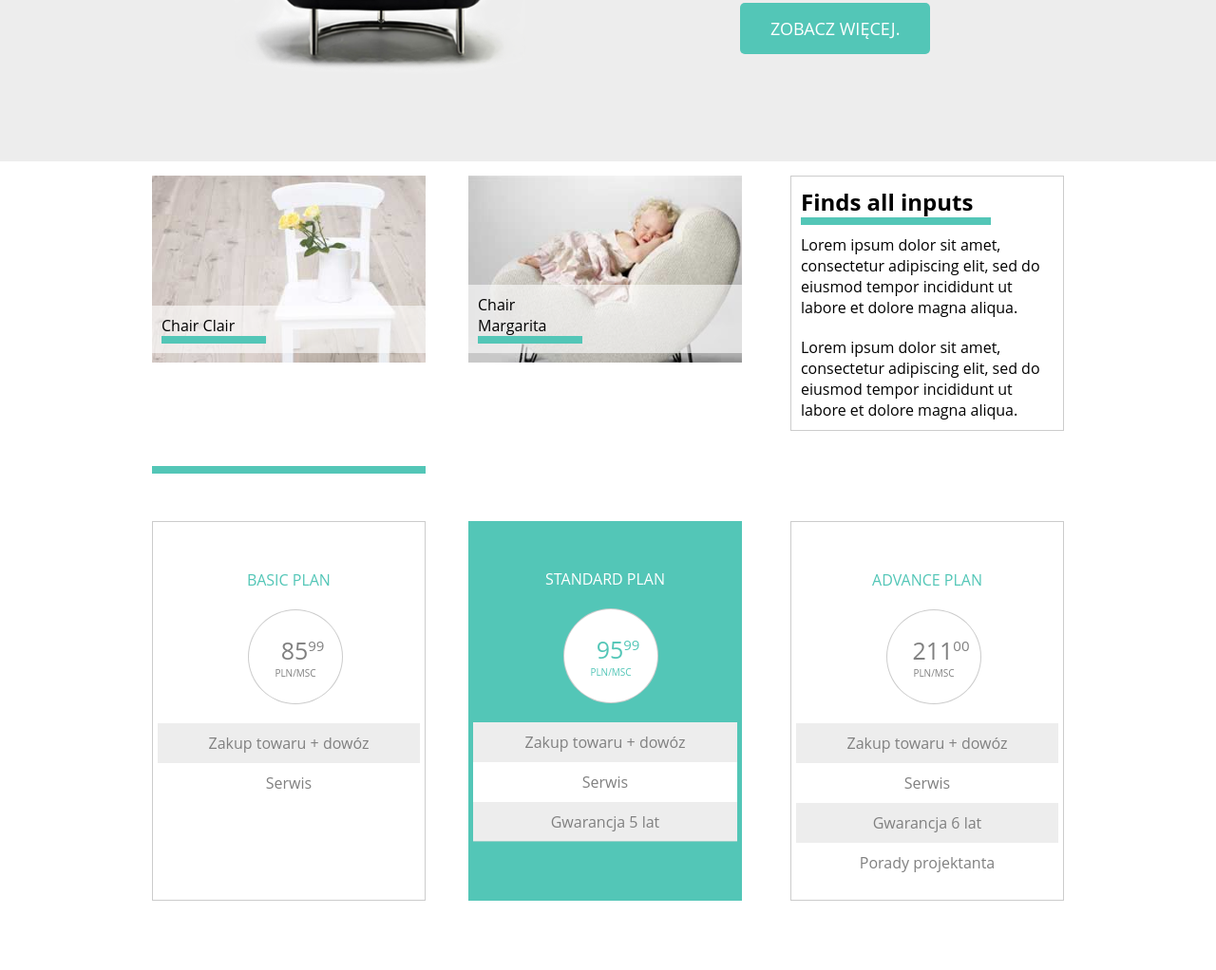
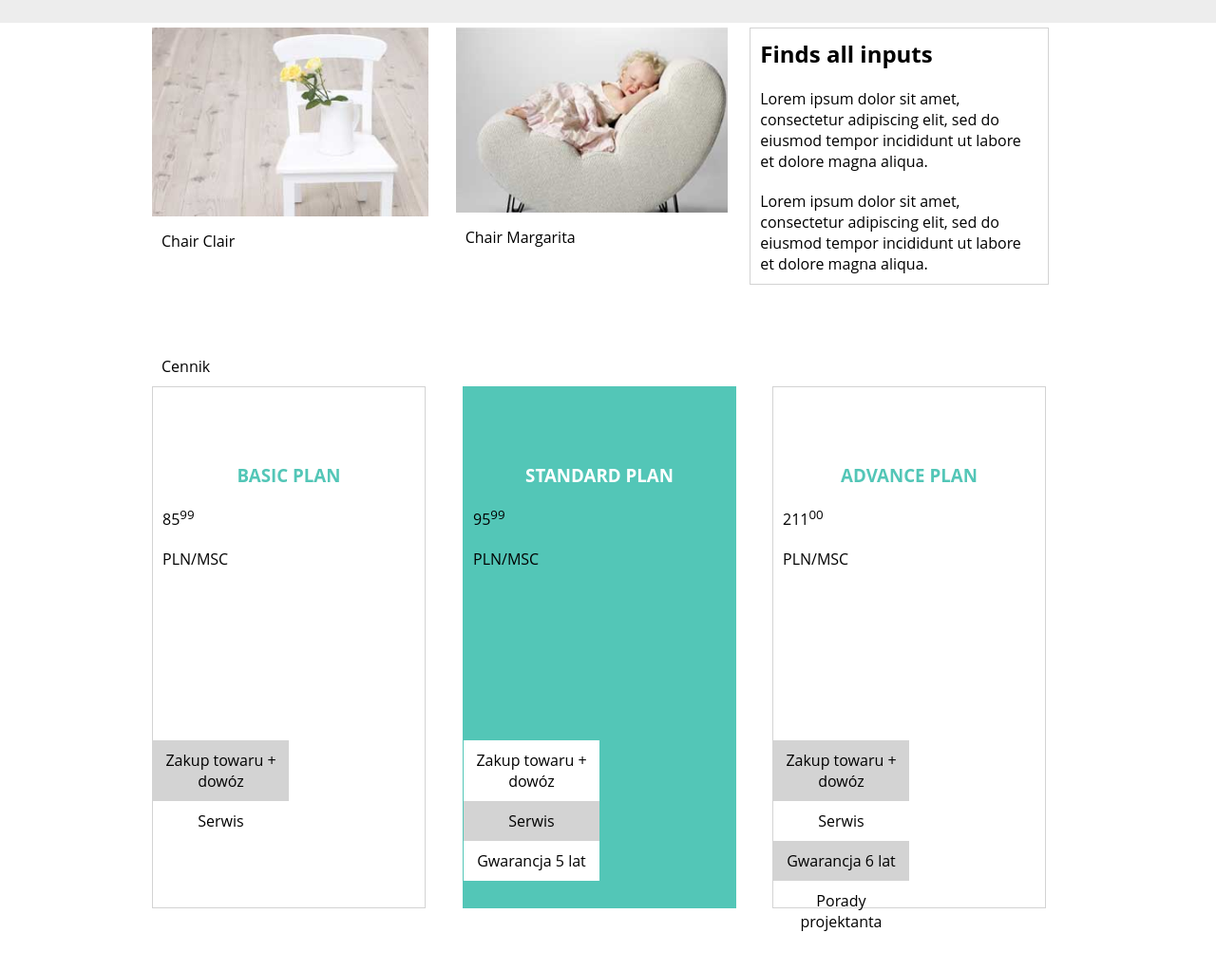
Before and after one commit to Norbert00/-Warsztaty, a plain HTML site: page idnex.html in a window 1280 px wide. Shown: the part 377-1399 px from the top of the page at 95% size. Before the commit the page ends 1346 px from the top, so only its background shows below. Drawn offline with Linux system fonts and the light colour scheme.

```diff
--- a/css/style.css
+++ b/css/style.css
@@ -9,28 +9,46 @@
     border: 1px solid red;
 }*/
 
-.container::after, .plan::after, nav::after, section::after {
+header::after, .container::after, .dupa::after, .greenLine::after{
     content: "";
     clear: both;
     display: block;
 }
+
+.clearfix::after {
+    content: "";
+    clear: both;
+    display: block;
+}
+
+
 
 /*header*/
 
 header {
     width: 100%;
     background-color: black;
+    color: #fff;
 }
 
 span {
     color: rgb(83, 198, 183);
-    font-weight: 700;
+}
+
+.slider {
+background: rgba(255,255,255,1);
+background: -moz-linear-gradient(top, rgba(255,255,255,1) 52%, rgba(248,248,248,1) 55%, rgba(246,246,246,1) 56%, rgba(237,237,237,1) 59%, rgba(237,237,237,1) 60%);
+background: -webkit-gradient(left top, left bottom, color-stop(52%, rgba(255,255,255,1)), color-stop(55%, rgba(248,248,248,1)), color-stop(56%, rgba(246,246,246,1)), color-stop(59%, rgba(237,237,237,1)), color-stop(60%, rgba(237,237,237,1)));
+background: -webkit-linear-gradient(top, rgba(255,255,255,1) 52%, rgba(248,248,248,1) 55%, rgba(246,246,246,1) 56%, rgba(237,237,237,1) 59%, rgba(237,237,237,1) 60%);
+background: -o-linear-gradient(top, rgba(255,255,255,1) 52%, rgba(248,248,248,1) 55%, rgba(246,246,246,1) 56%, rgba(237,237,237,1) 59%, rgba(237,237,237,1) 60%);
+background: -ms-linear-gradient(top, rgba(255,255,255,1) 52%, rgba(248,248,248,1) 55%, rgba(246,246,246,1) 56%, rgba(237,237,237,1) 59%, rgba(237,237,237,1) 60%);
+background: linear-gradient(to bottom, rgba(255,255,255,1) 52%, rgba(248,248,248,1) 55%, rgba(246,246,246,1) 56%, rgba(237,237,237,1) 59%, rgba(237,237,237,1) 60%);
+filter: progid:DXImageTransform.Microsoft.gradient( startColorstr='#ffffff', endColorstr='#ededed', GradientType=0 );
 }
 
 .container {
     width: 960px;
     margin: 0 auto;
-    color: white;
     padding-top: 5px;
 }
 
@@ -41,20 +59,10 @@
     padding: 10px;
 }
 
-.logo p {
-	padding-left: 15px;
-}
-
-
-header > div.container {
-	text-transform: uppercase;
-}
-
 
 nav {
     width: 50%;
     float: left;
-    padding-right: 15px;
 }
 
 ul li {
@@ -63,32 +71,14 @@
     padding: 10px;
 }
 
-a {
-	text-decoration: none;
-	color: white;
-	padding: 5px;
-}
-
 
 /*section*/
 
-.slider {
-background: rgba(255,255,255,1);
-background: -moz-linear-gradient(top, rgba(255,255,255,1) 52%, rgba(248,248,248,1) 55%, rgba(246,246,246,1) 56%, rgba(237,237,237,1) 59%, rgba(237,237,237,1) 60%);
-background: -webkit-gradient(left top, left bottom, color-stop(52%, rgba(255,255,255,1)), color-stop(55%, rgba(248,248,248,1)), color-stop(56%, rgba(246,246,246,1)), color-stop(59%, rgba(237,237,237,1)), color-stop(60%, rgba(237,237,237,1)));
-background: -webkit-linear-gradient(top, rgba(255,255,255,1) 52%, rgba(248,248,248,1) 55%, rgba(246,246,246,1) 56%, rgba(237,237,237,1) 59%, rgba(237,237,237,1) 60%);
-background: -o-linear-gradient(top, rgba(255,255,255,1) 52%, rgba(248,248,248,1) 55%, rgba(246,246,246,1) 56%, rgba(237,237,237,1) 59%, rgba(237,237,237,1) 60%);
-background: -ms-linear-gradient(top, rgba(255,255,255,1) 52%, rgba(248,248,248,1) 55%, rgba(246,246,246,1) 56%, rgba(237,237,237,1) 59%, rgba(237,237,237,1) 60%);
-background: linear-gradient(to bottom, rgba(255,255,255,1) 52%, rgba(248,248,248,1) 55%, rgba(246,246,246,1) 56%, rgba(237,237,237,1) 59%, rgba(237,237,237,1) 60%);
-filter: progid:DXImageTransform.Microsoft.gradient( startColorstr='#ffffff', endColorstr='#ededed', GradientType=0 );
-height: 500px;
+.greenLine {
+    width: 30%;
+    height: 10px;
+    background-color: rgb(83, 198, 183);
 }
-
-section.slider > div.container {
-	padding-top: 100px;
-}
-
-
 h1 {
     color: black;
     padding: 5px;
@@ -122,180 +112,207 @@
     color: white;
     text-transform: uppercase;
 }
-.button a {
-	padding: 8% 3% 8% 3%;
+
+/*section2*/
+img {
+    height: 100%;
+    width: 94%;
 }
 
-/*section2*/
-section > div.container {
-	padding-top: 15px;
-}
-
-img {
-    width: 100%;
-    height: 90%;
-}
-
-.box3, .box4, .box5 {
-    width: 30%;
+.box3, .box4, .box5{
+    width: 32.777%;
     float: left;
 }
 
-.box5 {
-	float: right;
+.container .box3 {
+    padding-right: 5px;
+}
+.container .box4 {
+    padding: 0 5px 0 5px;
 }
 
-.box4 {
-	margin-left: 45px;
-    margin-right: 25px;
+.container.box5 {
+    padding-left: 5px;
 }
 
-.box5, .box6, .box8 {
-	border: 1px solid rgba(0,0,0,0.2);
+.box5 {
+    border: 1px solid lightgrey;
 }
 
-
-.box5 p, h2 {
-    color: black;
-    padding: 10px 10px 0 10px;
-}
-.box5 p {
-	padding-bottom: 10px;
-	color: grey
-	font-size: 13px;
+p, h2, h3 {
+    padding: 10px;
 }
 
-.box3, .box4 {
-	position: relative;
-}
-
-.picktureFrontground {
-	background-color: rgba(255,255,255,0.6);
-	color: rgb(0,0,0);
-	position: absolute;
-	padding: 10px 168px 10px 10px;
-    bottom: 15px;
-}
-
-.line {
-	background-color: rgb(83, 198, 183);
-	width: 50%;
-	height: 8px;
-	padding-right: 110px;
-}
-
-.box5 div.line {
+.box5 .greenLine {
     width: 70%;
     margin-left: 10px;
 }
 
-/*Section3*/
-
+/*section 3*/
+.mid {
+    background-color: rgb(251,244,250);
+}
 .row {
-	width: 100%;
-	height: 500px;
-}
-.row .line {
-	width: 30%;
+    padding-top: 60px;
 }
 
-.box6, .box7, .box8 {
-	width: 30%;
-	height: 400px;
-	float: left;
-	color: grey;
+.row h3 {
     text-align: center;
-	padding: 50px 5px 50px 5px;
-	margin-top: 50px;
-}
-.box8 {
-	float: right;
-}
-
-.box7 {
-	background-color: rgb(83, 198, 183);
-	margin-left: 45px;
-	margin-right: 45px;
-}
-
-.box6 h3 {
-	color: rgb(83, 198, 183);
-	font-size: 16px;
     text-transform: uppercase;
-	font-weight: 400;
-}
-
-.box7 h3 {
-	color: white;
-	font-size: 16px;
-	text-transform: uppercase;
-	font-weight: 400;
-}
-
-.box7 #roundBox {
     color: rgb(83, 198, 183);
 }
 
-.box8 h3 {
-	color: rgb(83, 198, 183);
-	font-size: 16px;
-	text-transform: uppercase;
-	font-weight: 400;
+.row span {
+    font-size: 26px;
 }
 
-#roundBox{
-	width: 100px;
-	height: 100px;
-	border: 1px solid rgba(0,0,0,0.2);
+.box6,.box7, .box8 {
+    width: 30%;
+    float: left;
+    height: 550px;
+    border: 1px solid lightgray;
+    padding-top: 10px;
+    position: relative;
+    background-color: white;
+}
+.box7 {
+    border: 1px solid rgb(83, 198, 183);
+    margin-left: 39px;
+    margin-right: 38px;
+    background-color: rgb(83, 198, 183);
+}
+.box7 .roundOudside {
+    background-color: rgb(83, 198, 183);
+    box-shadow: 0 0 0 2px rgb(83, 198, 183);
+}
+.box7 h3 {
+    color: white;
+}
+
+.roundOudside {
+    width: 45px;
+    height: 45px;
+    background-color: lightgray;
+    border: 10px solid white;
     border-radius: 50%;
+    box-shadow: 0 0 0 2px lightgray;
+    position: absolute;
+    top: -25px;
+    left: 123px;
+}
+
+.roundInside{
+    width:140px;
+    height: 130px;
+    border-radius: 89%;
+    padding-top: 40px;
+    border: 1px solid lightgray;
+    background-color: white;
+    position: absolute;
+    top: 125px;
+    left: 78px;
+    color: lightgray;
+    text-transform: uppercase;
+    font-size: 16px;
+    font-weight: 600;
+}
+.roundInside p {
+    padding: 0;
+}
+
+.box6, .box7, .box8 h3 {
+    padding-top: 70px;
+}
+
+.roundInside p {
     text-align: center;
-	margin: 20px 10px 20px 95px;
+}
+
+.box6 ul, .box7 ul, .box8  ul {
+    padding-top: 170px;
+    padding-bottom: 30px;
+    list-style: initial;
+    float: none;
+    /*display: none;*/
+}
+
+.box6 ul {
+    padding-bottom: 110px;
+}
+
+.box7 ul {
+    padding-bottom: 68px;
+}
+
+.box6 li, .box7 li, .box8 li {
+    padding-top: 10px;
+    list-style: none;
+    float: none;
+    text-align: center;
+    /*display: none;*/
+}
+
+.box6 li:nth-child(odd), .box8 li:nth-child(odd) {
+    background-color: lightgray;
+}
+
+.box7 li:nth-child(even) {
+    background-color: lightgray;
+}
+.box7 li:nth-child(odd) {
     background-color: white;
 }
 
-#roundBox p:first-child {
-	padding: 25px 0px 0px 15px;
-	font-size: 25px;
-}
-#roundBox p:last-child {
-	font-size: 10px;
+.row .button {
+    margin: 0 auto;
+    text-align: center;
 }
 
-sup {
-	font-size: 15px;
+.box7 .button p {
+    border-radius: 5px;
+    background-color: white;
+    color: rgb(83, 198, 183);
+}
+
+/*section 3 contact*/
+
+/*left side*/
+.contact {
+    width: 55%;
+    float: left;
+}
+.contact .greenLine {
+    width: 50%;
+}
+
+input {
+    margin: 5px;
+    width: 100%;
+    padding: 13px;
+    color: lightgray;
+    border:1px solid rgb(83, 198, 183);
+    font-size: 20px;
+}
+
+.contact .greenLine {
+    padding-bottom: 10px;
+}
+
+input[name*="message"] {
+    height: 150px;
+    padding-top: 0;
 }
 
 
-.plan {
-	width: 100%;
-	padding:0;
+
+/*right side*/
+.send {
+    float: right;
+    width: 40%;
+    padding-left: 60px;
 }
 
-.box7 nav {
-	padding-right: 0;
-	background-color: white;
-	height: 125px;
+.send img {
+    margin: 0 auto;
+    width: 90%;
 }
-.box8 nav {
-	padding-right: 0;
-}
-.box9 nav {
-	padding-right: 0;
-}
-
-.plan ul{
-	width: 100%;
-	height: 165px;
-    padding: 0;
-    clear: both;
-}
-
-.plan li {
-	width: 100%;
-    padding: 10px 15px;
-    clear: both;
-}
-
-.plan li:nth-child(odd) {
-	background-color: rgba(220,220,220, 0.5);
-}
```
Also changed, not shown: warsztat1.jpg (added). Lines whose indentation alone changed are shown as unchanged.
